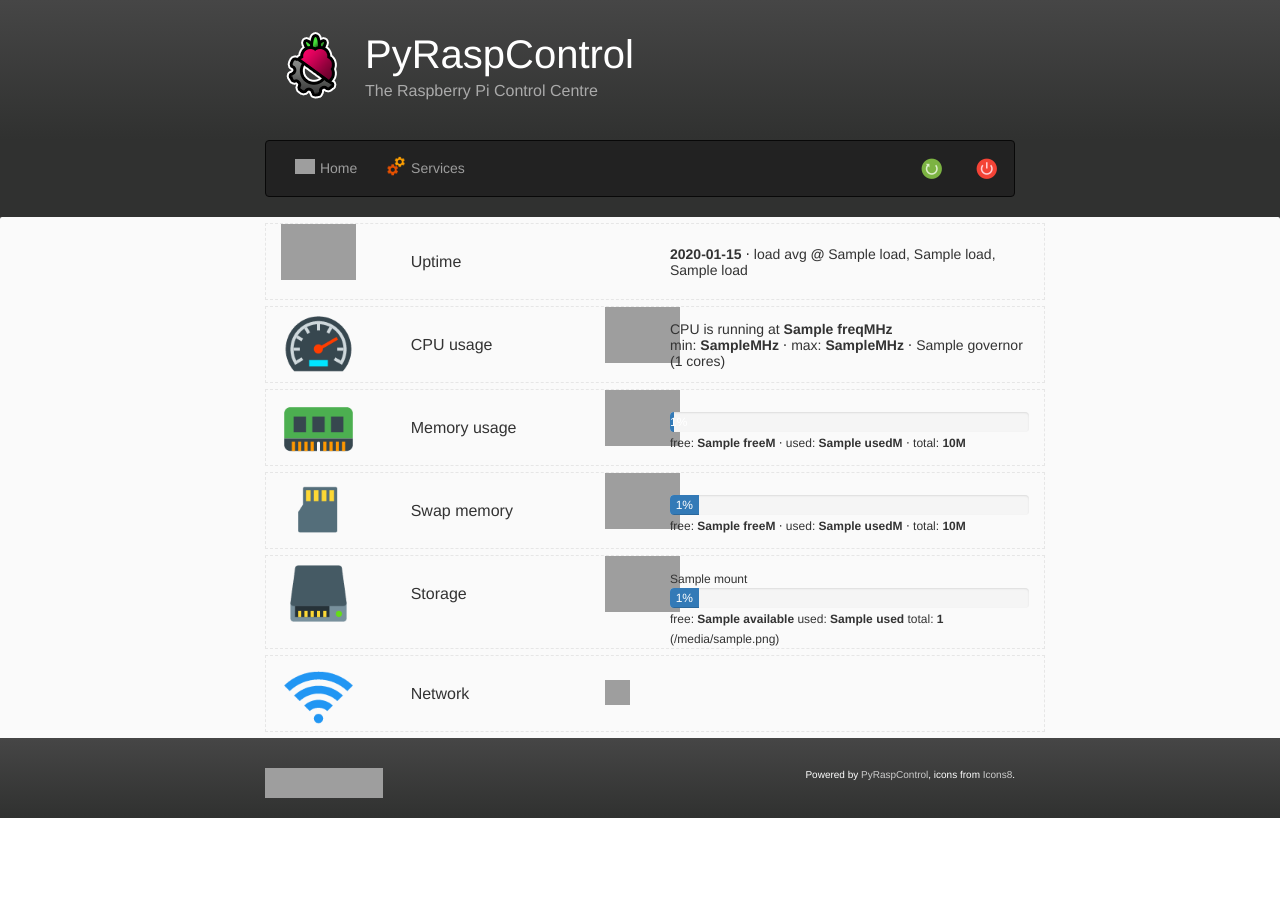
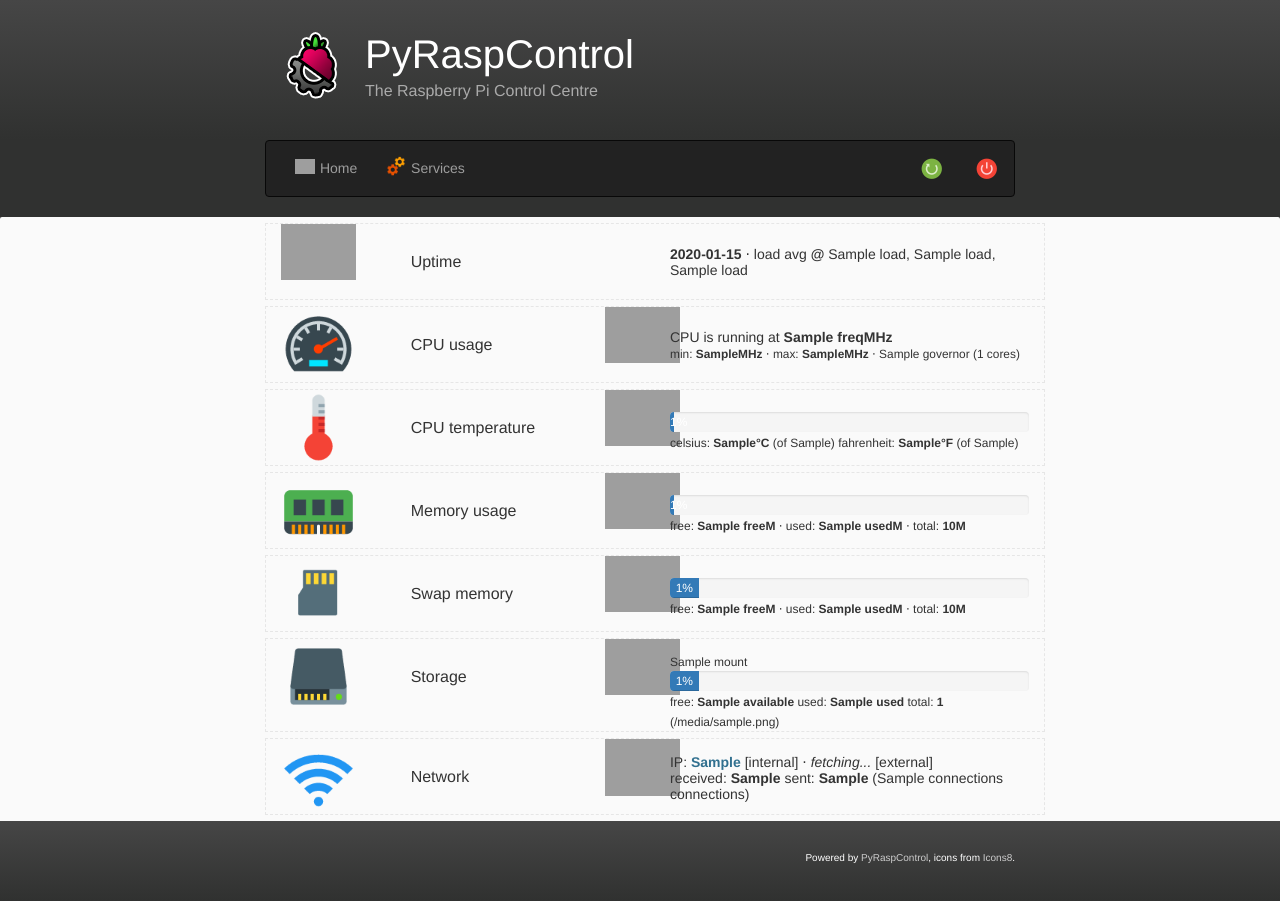
Before and after one commit to davidvuong/pyraspcontrol, a Flask app: template pyraspcontrol/templates/home.html in a window 1280 px wide. Before the commit the page ends 818 px from the top, so only its background shows below. Run offline with Flask 2, Linux system fonts and the light colour scheme; the template is opened without the code that fills it: most values are stand-ins (such as "Sample title", 1, 10 or a date in 2020); some libraries are stand-ins or nearby versions; grey boxes are pictures that could not be loaded.

Commit message:
feat(home): add network and cpu temp info
1. Added a new views_api module for all /api/ related endpoints
2. get_temperature now also contains the percentage in fahrenheit
3. Updated network.py to use a different ip address service. I've also
added caching to avoid abusing their service

```diff
--- a/pyraspcontrol/lib/network.py
+++ b/pyraspcontrol/lib/network.py
@@ -1,15 +1,18 @@
 #!/usr/bin/env python
 # -*- coding: utf-8 -*-
-import json
 import urllib2
 import subprocess
 from subprocess import Popen
+
+from datetime import datetime
+from datetime import timedelta
 
 from pyraspcontrol.lib import constants
 
 _MAX_CONNECTIONS = 50
 _INTERFACE = 'eth0'
-_IP_SERVICE = 'http://ip.jsontest.com/'
+_IP_SERVICE = 'http://ipecho.net/plain'
+_IP_CACHE = {}
 
 
 def _get_connections():
@@ -65,7 +68,15 @@
 
 
 def get_external_ip():
+    diff = datetime.now() - timedelta(minutes=1)
+    if _IP_CACHE and _IP_CACHE['cached_at'] < diff:
+        return _IP_CACHE['ip']
+
     try:
-        return json.loads(urllib2.urlopen(_IP_SERVICE).read())['ip']
-    except (urllib2.HTTPError, ValueError, TypeError):
+        external_ip = urllib2.urlopen(_IP_SERVICE).read()
+        _IP_CACHE['ip'] = external_ip
+        _IP_CACHE['cached_at'] = datetime.now()
+
+        return external_ip
+    except urllib2.HTTPError:
         return None
--- a/pyraspcontrol/static/css/home.css
+++ b/pyraspcontrol/static/css/home.css
@@ -43,6 +43,10 @@
     padding-top: 22px;
 }
 
+div.home-page * .external-ip {
+    display: none;
+}
+
 div.home-page * img[src="../static/images/icons/danger.png"],
 div.home-page * img[src="../static/images/icons/warning.png"],
 div.home-page * img[src="../static/images/icons/success.png"] {
--- /dev/null
+++ b/pyraspcontrol/static/js/home.js
@@ -0,0 +1,9 @@
+(function () {
+    $.get('/api/network-ip', function (data) {
+        $('.external-ip-loader').hide();
+
+        var ipNode = $('.external-ip');
+        ipNode.text(data.ip || 'N/A');
+        ipNode.show();
+    });
+})();
--- a/pyraspcontrol/templates/home.html
+++ b/pyraspcontrol/templates/home.html
@@ -30,10 +30,33 @@
             <span class="content">
                 CPU is running at <strong>{{ cpu['cpu_data'][0]['freq'] }}MHz</strong>
                 <br>
+                <small>
                 min: <strong>{{ cpu['cpu_data'][0]['min_freq'] }}MHz</strong> &sdot;
                 max: <strong>{{ cpu['cpu_data'][0]['max_freq'] }}MHz</strong> &sdot;
                 {{ cpu['cpu_data'][0]['governor'] }}
                 ({{ cpu['cpu_count'] }} cores)
+                </small>
+            </span>
+        </div>
+    </div>
+
+    <div class="row">
+        <div class="col-md-2"><img src="../static/images/temperature.png"></div>
+        <div class="col-md-3"><span class="title">CPU temperature</span></div>
+        <div class="col-md-1">
+            <img src="../static/images/icons/{{ cpu_temp['alert'] }}.png">
+        </div>
+        <div class="col-md-6 progress-content-wrapper simple">
+            <div class="progress content">
+                <div class="progress-bar progress-bar-{{ cpu_temp['alert'] }}" role="progressbar"
+                     aria-valuenow="{{ cpu_temp['percentage'] }}" aria-valuemin="0" aria-valuemax="100"
+                     style="width: {{ cpu_temp['percentage'] }}%;">{{ cpu_temp['percentage'] }}%</div>
+            </div>
+            <span class="progress-bar-content">
+                celsius: <strong>{{ cpu_temp['degrees_c'] }}&deg;C</strong>
+                (of {{ cpu_temp['max_c'] }})
+                fahrenheit: <strong>{{ cpu_temp['degrees_f'] }}&deg;F</strong>
+                (of {{ cpu_temp['max_f'] }})
             </span>
         </div>
     </div>
@@ -112,8 +135,21 @@
     <div class="row">
         <div class="col-md-2"><img src="../static/images/wifi.png"></div>
         <div class="col-md-3"><span class="title">Network</span></div>
-        <div class="col-md-1"><img src="../static/images/icons/success.png"></div>
-        <div class="col-md-6 content-wrapper"></div>
+        <div class="col-md-1"><img src="../static/images/icons/{{ network['connections_alert'] }}.png"></div>
+        <div class="col-md-6 content-wrapper">
+            <span class="content">
+                IP: <strong class="text-info">{{ ip_internal }}</strong> [internal] &sdot;
+                <em class="external-ip-loader">fetching...</em>
+                <strong class="text-info external-ip"></strong> [external]
+                <br>
+                received: <strong>{{ network['rx_raw'] }}</strong>
+                sent: <strong>{{ network['tx_raw'] }}</strong>
+                ({{ network['connections'] }} connections)
+            </span>
+        </div>
     </div>
 </div>
 {% endblock %}
+{% block scripts %}
+<script src="../static/js/home.js"></script>
+{% endblock scripts %}
--- a/pyraspcontrol/views.py
+++ b/pyraspcontrol/views.py
@@ -1,8 +1,8 @@
 #!/usr/bin/env python
 # -*- coding: utf-8 -*-
-from __future__ import unicode_literals
+from flask import render_template
+from flask import request
 
-from flask import render_template
 from pyraspcontrol.app import app
 from pyraspcontrol.lib.uptime import get_uptime
 
@@ -11,6 +11,9 @@
 from pyraspcontrol.lib.memory import get_ram_info
 from pyraspcontrol.lib.memory import get_swap_info
 from pyraspcontrol.lib.storage import get_disks
+from pyraspcontrol.lib.network import get_network_info
+from pyraspcontrol.lib.network import get_internal_ip
+from pyraspcontrol.lib.users import get_connected_users
 
 
 @app.route('/', methods=['GET'])
@@ -23,6 +26,9 @@
         'ram': get_ram_info(),
         'swap': get_swap_info(),
         'storage': get_disks(),
+        'network': get_network_info(),
+        'ip_internal': get_internal_ip(request),
+        'connected_users': get_connected_users(),
     }
     return render_template('home.html', **context)
 
```
Also changed, not shown: pyraspcontrol/lib/cpu.py (+10 -2 lines), pyraspcontrol/views_api.py (added, +10 -0 lines), 1 other file.
